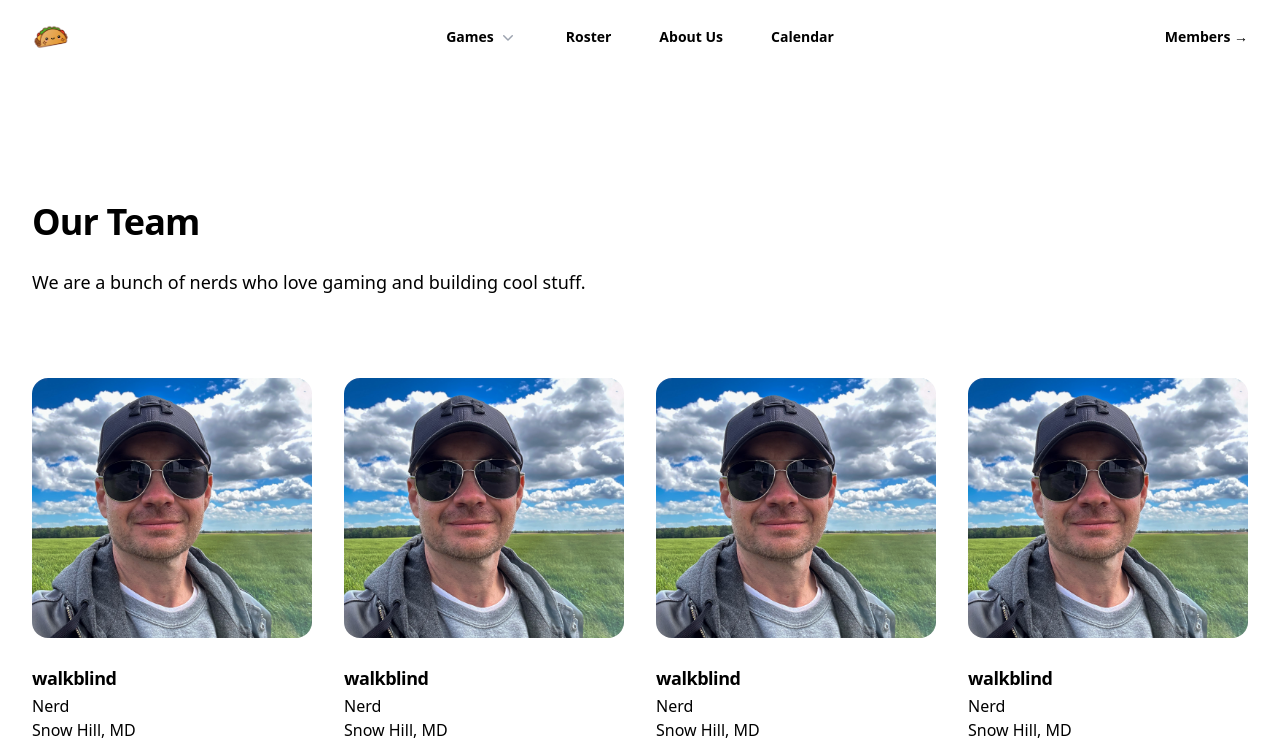
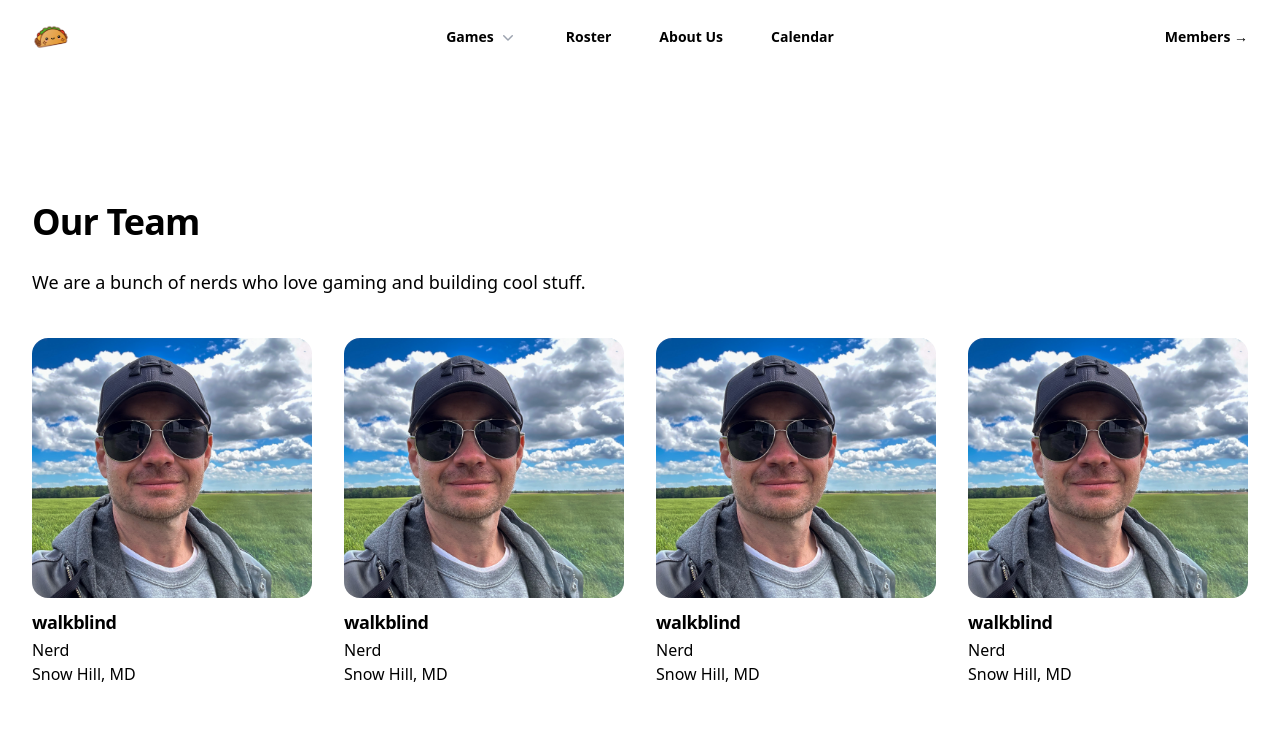
Before and after one commit to mstevensdesign/pigfarm-club, a Next.js app: page /roster in a window 1280 px wide. Shown: the top 740 px of the page. Built offline with nearby package versions, Linux system fonts and the light colour scheme.

Commit message:
fix roster card spacing

```diff
--- a/src/app/components/Clip.tsx
+++ b/src/app/components/Clip.tsx
@@ -39,7 +39,7 @@ const Clip = (props: Props) => {
         )}
         <div className="mt-2 flex flex-col">
           <div className="flex items-baseline justify-between">
-            {props.title && <p className={``}>{props.title}</p>}
+            {props.title && <p className="">{props.title}</p>}
             {props.date && <p className="">{props.date}</p>}
           </div>
           <div className="flex items-baseline justify-between">
--- a/src/app/roster/page.tsx
+++ b/src/app/roster/page.tsx
@@ -75,7 +75,7 @@ const Roster = (props: Props) => {
         </div>
         <ul
           role="list"
-          className="mx-auto mt-20 grid max-w-2xl grid-cols-1 gap-x-8 gap-y-14 sm:grid-cols-2 lg:mx-0 lg:max-w-none lg:grid-cols-3 xl:grid-cols-4"
+          className="mx-auto mt-10 grid max-w-2xl grid-cols-1 gap-x-8 gap-y-14 sm:grid-cols-2 lg:mx-0 lg:max-w-none lg:grid-cols-3 xl:grid-cols-4"
         >
           {people.map((person) => (
             <li key={person.name}>
@@ -86,7 +86,7 @@ const Roster = (props: Props) => {
                 width={200}
                 height={200}
               />
-              <h3 className="mt-6 text-lg font-semibold leading-8 tracking-tight">
+              <h3 className="mt-2 text-lg font-semibold leading-8 tracking-tight">
                 {person.name}
               </h3>
               <p className="">{person.role}</p>
```
